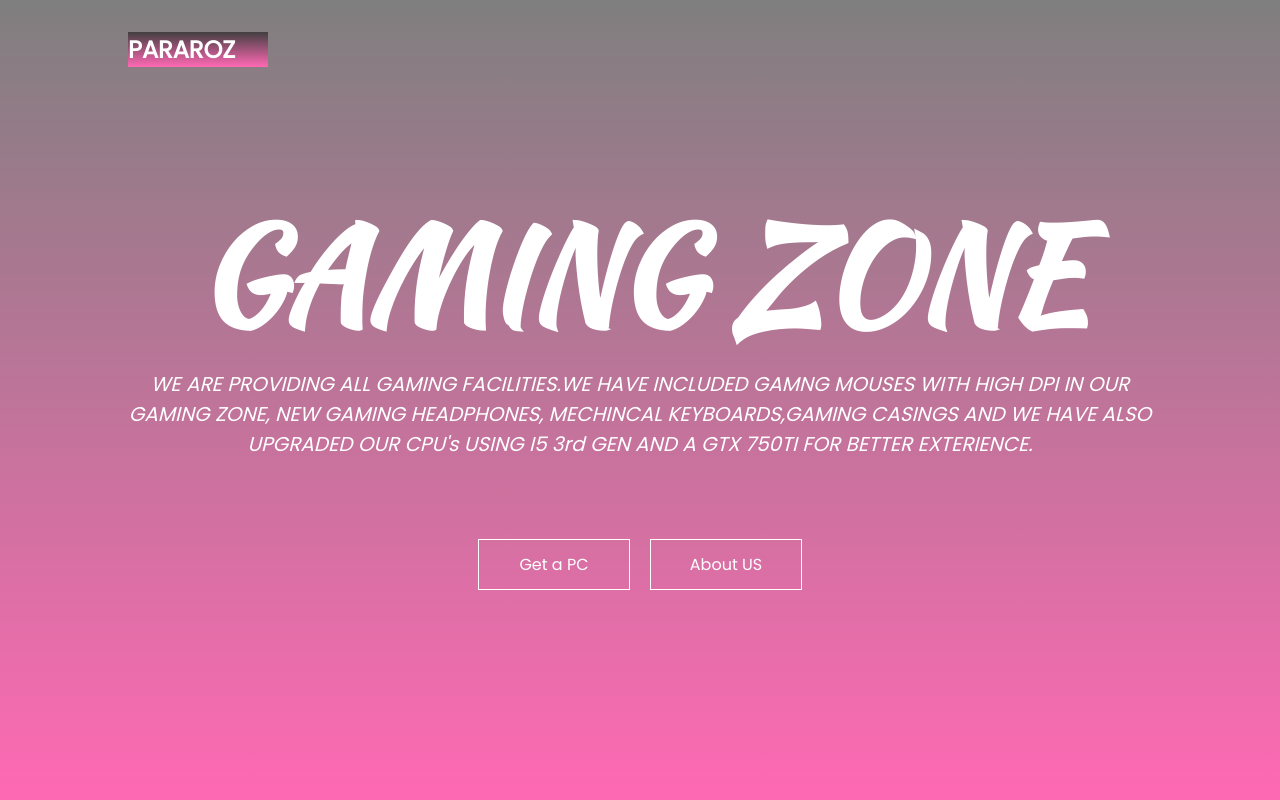
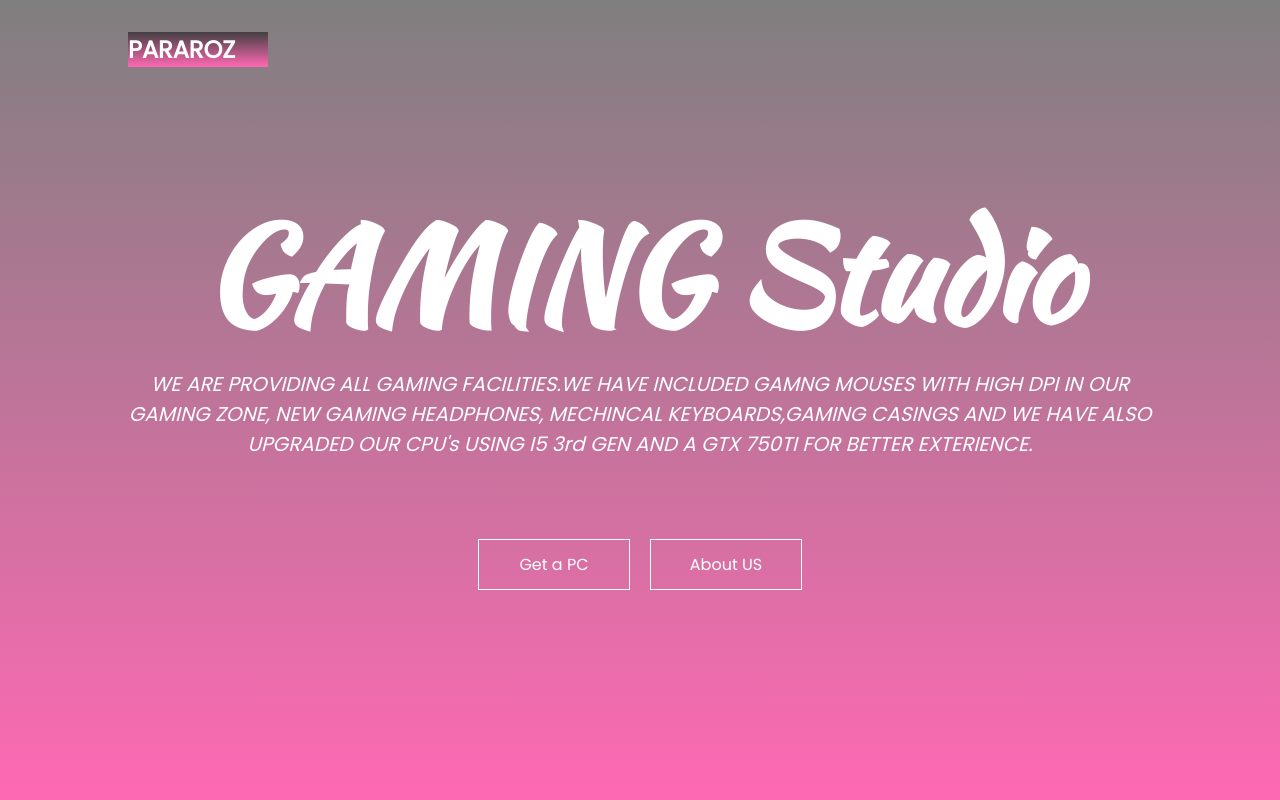
Before and after one commit to aashir12/gamingZone, a plain HTML site: page full website/Explore.html in a window 1280 px wide. Shown: the top 800 px of the page. Drawn offline with Linux system fonts and the light colour scheme; some packages are replaced by stand-ins of ours; a script that the page names is missing.

Commit message:
changed to studio

```diff
--- a/full website/Explore.html
+++ b/full website/Explore.html
@@ -19,7 +19,7 @@
         </div>
         <div class="banner-text">
             <h1>
-                GAMING ZONE
+                GAMING Studio
             </h1>
             <P>WE ARE PROVIDING ALL GAMING FACILITIES.WE HAVE INCLUDED GAMNG MOUSES WITH HIGH DPI IN
                 OUR GAMING ZONE, NEW GAMING HEADPHONES, MECHINCAL KEYBOARDS,GAMING CASINGS AND WE HAVE ALSO UPGRADED OUR CPU's USING I5 3rd GEN AND A GTX 750TI FOR BETTER EXTERIENCE.
```
